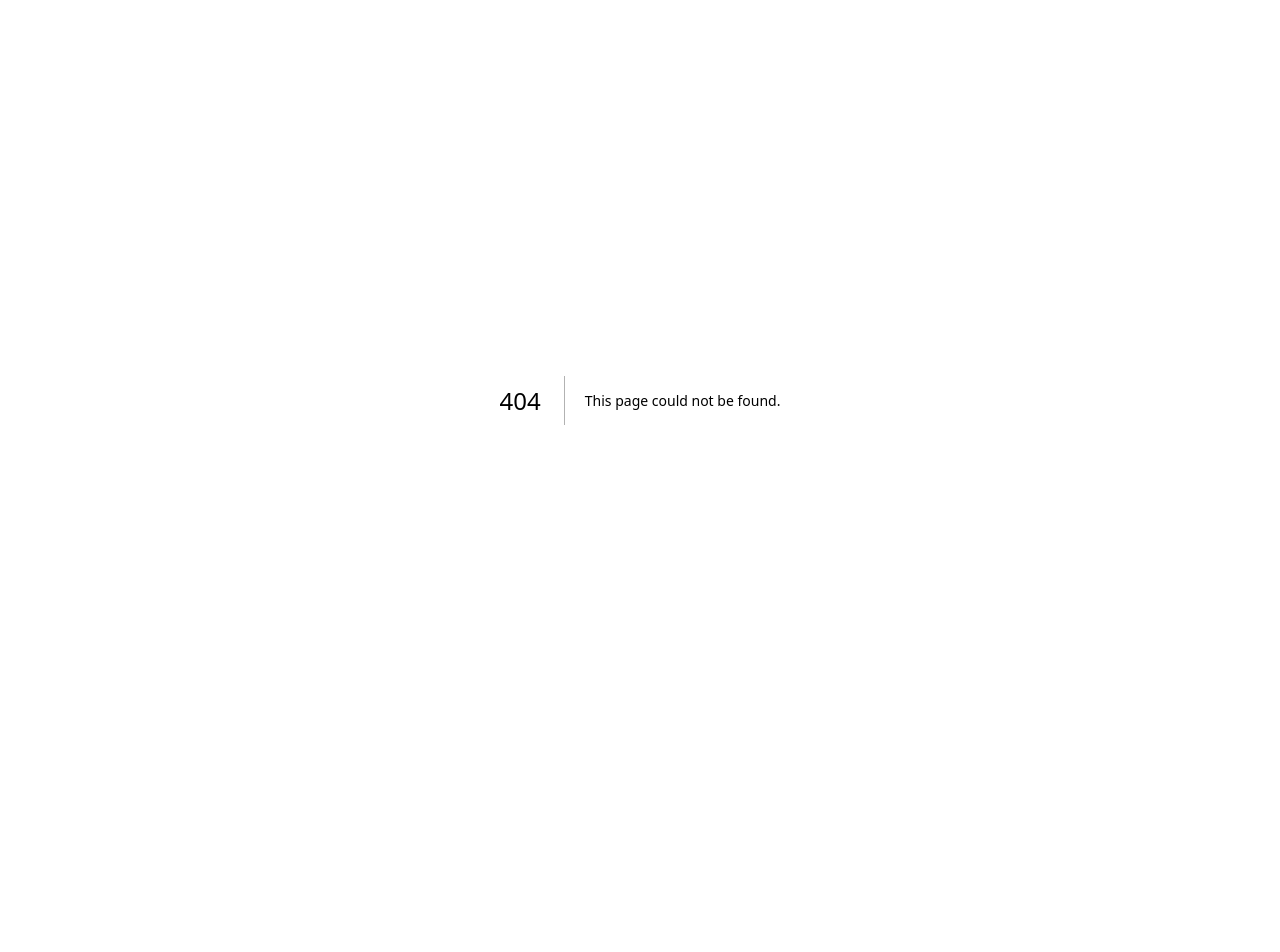
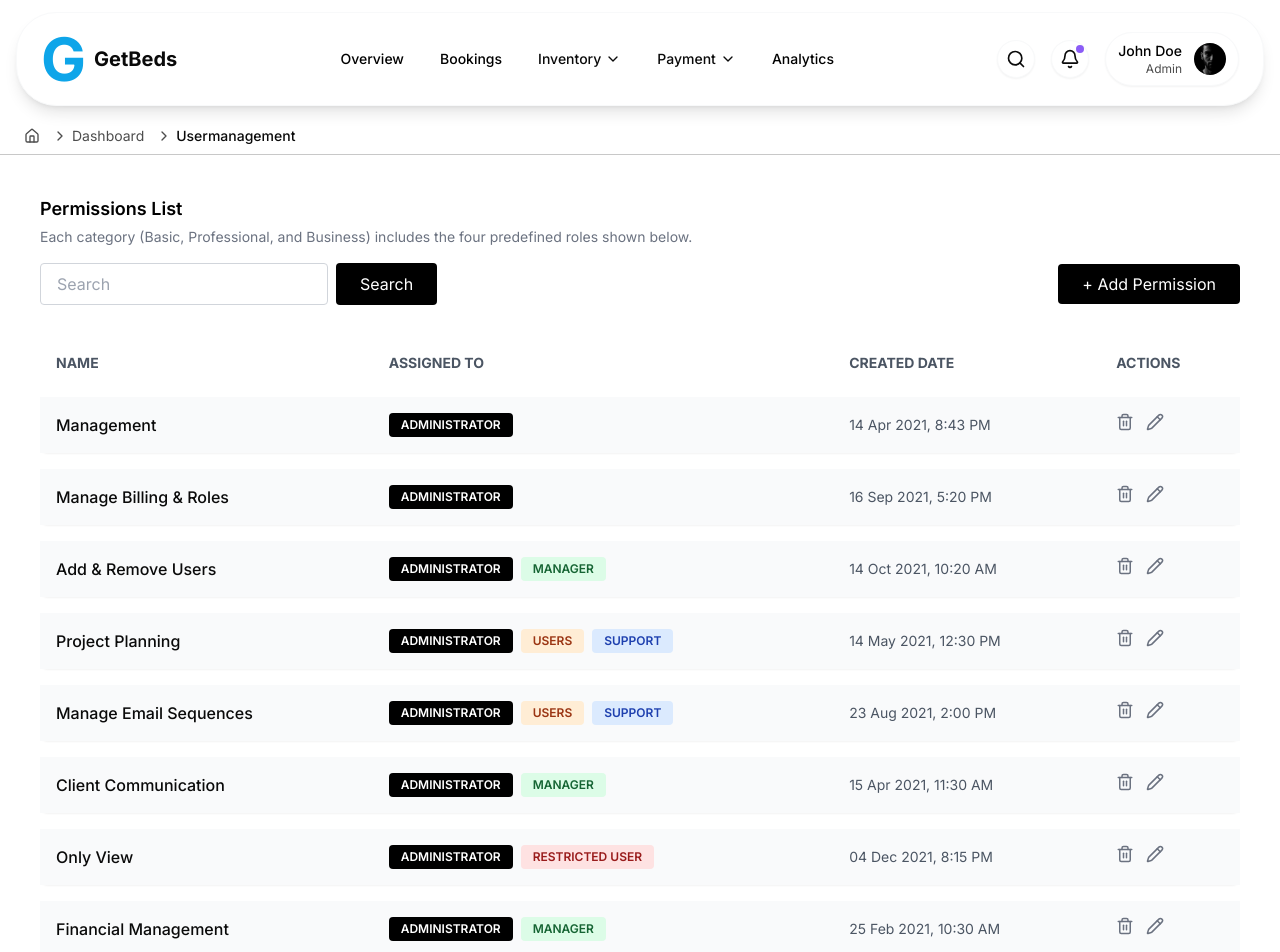
Before and after one commit to Sunil-jangid/getbeds-admin, a Next.js app: page /dashboard/usermanagement in a window 1280 px wide. Before the commit this address had no page. Shown: the top 952 px of the page. Before the commit the page ends 800 px from the top, so only its background shows below. Built offline with nearby package versions, Linux system fonts and the light colour scheme.

Commit message:
user management

```diff
--- /dev/null
+++ b/src/app/dashboard/usermanagement/page.tsx
@@ -0,0 +1,133 @@
+'use client';
+import { Trash2, Pencil } from 'lucide-react';
+
+const permissions = [
+  {
+    name: 'Management',
+    assignedTo: ['ADMINISTRATOR'],
+    date: '14 Apr 2021, 8:43 PM',
+  },
+  {
+    name: 'Manage Billing & Roles',
+    assignedTo: ['ADMINISTRATOR'],
+    date: '16 Sep 2021, 5:20 PM',
+  },
+  {
+    name: 'Add & Remove Users',
+    assignedTo: ['ADMINISTRATOR', 'MANAGER'],
+    date: '14 Oct 2021, 10:20 AM',
+  },
+  {
+    name: 'Project Planning',
+    assignedTo: ['ADMINISTRATOR', 'USERS', 'SUPPORT'],
+    date: '14 May 2021, 12:30 PM',
+  },
+  {
+    name: 'Manage Email Sequences',
+    assignedTo: ['ADMINISTRATOR', 'USERS', 'SUPPORT'],
+    date: '23 Aug 2021, 2:00 PM',
+  },
+  {
+    name: 'Client Communication',
+    assignedTo: ['ADMINISTRATOR', 'MANAGER'],
+    date: '15 Apr 2021, 11:30 AM',
+  },
+  {
+    name: 'Only View',
+    assignedTo: ['ADMINISTRATOR', 'RESTRICTED USER'],
+    date: '04 Dec 2021, 8:15 PM',
+  },
+  {
+    name: 'Financial Management',
+    assignedTo: ['ADMINISTRATOR', 'MANAGER'],
+    date: '25 Feb 2021, 10:30 AM',
+  },
+  {
+    name: 'Manage Others\' Tasks',
+    assignedTo: ['ADMINISTRATOR', 'SUPPORT'],
+    date: '04 Nov 2021, 11:45 AM',
+  },
+];
+
+const roleColors: { [key: string]: string } = {
+  ADMINISTRATOR: 'bg-black text-white',
+  MANAGER: 'bg-green-100 text-green-800',
+  USERS: 'bg-orange-100 text-orange-800',
+  SUPPORT: 'bg-blue-100 text-blue-800',
+  'RESTRICTED USER': 'bg-red-100 text-red-800',
+};
+
+export default function PermissionsTable() {
+  return (
+    <div className="p-10 bg-white min-h-screen">
+        <div className="mb-4 bg-white">
+  <h1 className="text-lg font-semibold text-black">Permissions List</h1>
+  <p className="text-sm text-gray-500 mt-1">
+    Each category (Basic, Professional, and Business) includes the four predefined roles shown below.
+  </p>
+</div>
+
+      <div className="flex flex-col md:flex-row md:items-center md:justify-between gap-4 mb-6">
+        <div className="flex gap-2">
+          <input
+            type="text"
+            placeholder="Search"
+            className="border border-gray-300 rounded px-4 py-2 w-72"
+          />
+          <button className="bg-black text-white px-6 py-2 rounded hover:bg-gray-800">
+            Search
+          </button>
+        </div>
+        <button className="bg-black text-white px-6 py-2 rounded hover:bg-gray-800">
+          + Add Permission
+        </button>
+      </div>
+
+      <div className="overflow-x-auto">
+        <table className="w-full text-left border-separate border-spacing-y-4">
+          <thead className="text-gray-600 text-sm">
+            <tr>
+              <th className="px-4 py-2">NAME</th>
+              <th className="px-4 py-2">ASSIGNED TO</th>
+              <th className="px-4 py-2">CREATED DATE</th>
+              <th className="px-4 py-2">ACTIONS</th>
+            </tr>
+          </thead>
+          <tbody>
+            {permissions.map((perm, index) => (
+              <tr key={index} className="bg-gray-50 rounded-lg shadow-sm">
+                <td className="px-4 py-4 font-medium">{perm.name}</td>
+                <td className="px-4 py-4">
+                  <div className="flex flex-wrap gap-2">
+                    {perm.assignedTo.map((role, idx) => (
+                      <span
+                        key={idx}
+                        className={`text-xs font-semibold px-3 py-1 rounded ${roleColors[role]}`}
+                      >
+                        {role}
+                      </span>
+                    ))}
+                  </div>
+                </td>
+                <td className="px-4 py-4 text-sm text-gray-600">{perm.date}</td>
+                <td className="px-4 py-4 flex items-center gap-3">
+                  <Trash2 size={18} className="text-gray-500 cursor-pointer hover:text-red-600" />
+                  <Pencil size={18} className="text-gray-500 cursor-pointer hover:text-blue-600" />
+                </td>
+              </tr>
+            ))}
+          </tbody>
+        </table>
+      </div>
+
+      <div className="flex justify-between items-center mt-6 text-sm text-gray-600">
+        <p>Showing 1 to 9 of 9 entries</p>
+        <div className="flex gap-2">
+          <button className="bg-black text-white px-3 py-1 rounded">Previous</button>
+          <button className="bg-black text-white px-3 py-1 rounded">1</button>
+          <button className="bg-black text-white px-3 py-1 rounded">Next</button>
+        </div>
+      </div>
+    </div>
+  );
+}
```
